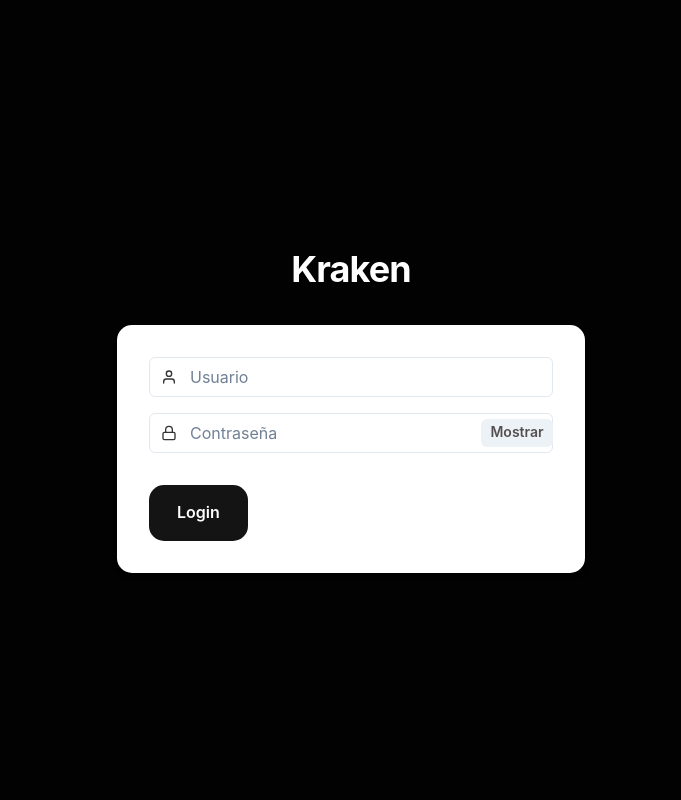
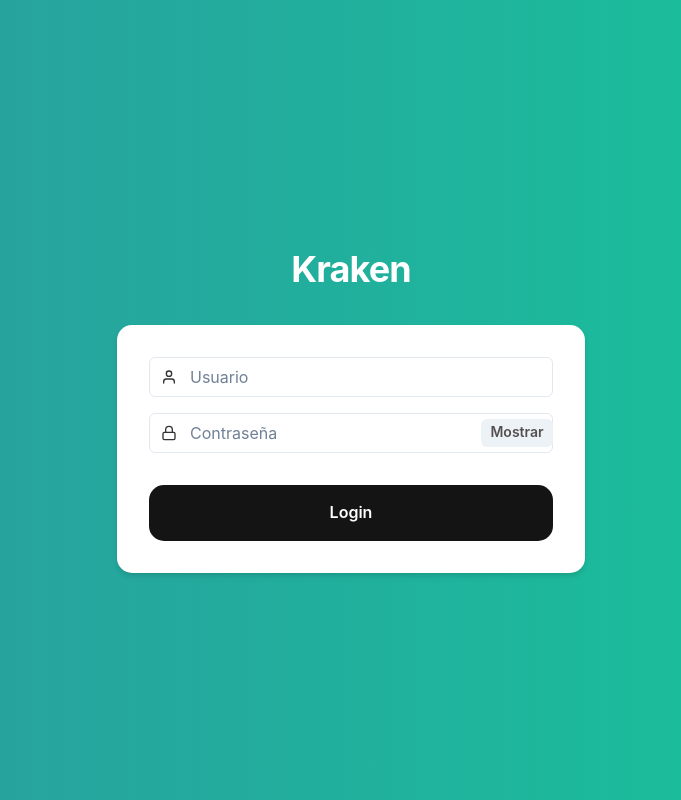
Before and after one commit to luis88l/chakraken, a Next.js app: page / in a window 1280 px wide. Shown: the whole page, without its empty margins (289-970 px from the left). Built offline with nearby package versions, Linux system fonts and the light colour scheme.

Commit message:
cambios de login y form de login

```diff
--- a/src/pages/index.tsx
+++ b/src/pages/index.tsx
@@ -12,15 +12,24 @@
 } from "@chakra-ui/react";
 import { FiLock, FiUser } from "react-icons/fi";
 
-import { useState } from "react";
+import { useRef, useState } from "react";
 import Link from "next/link";
+import Head from "next/head";
 
 const Index = () => {
 	const [showPassword, setShowPassword] = useState(false);
 	const handleShowClick = () => setShowPassword(!showPassword);
+	const userInputRef = useRef();
+	const passwordInputRef = useRef();
+
+	async function loginSubmitHandler(event) {
+		event.preventDefault();
+		console.log(userInputRef.current, passwordInputRef.current);
+	}
 
 	return (
 		<Flex
+			className="gradient-login"
 			flexDirection="column"
 			width="100wh"
 			height="100vh"
@@ -29,6 +38,9 @@
 			backgroundColor="#020202"
 			color="#fff"
 		>
+			<Head>
+				<title>Kraken | Login</title>
+			</Head>
 			<Stack
 				flexDir="column"
 				mb="1"
@@ -44,7 +56,7 @@
 					Kraken
 				</Heading>
 				<Box minW={{ base: "100%", md: "468px" }}>
-					<form>
+					<form onSubmit={loginSubmitHandler}>
 						<Stack
 							spacing={4}
 							p="2rem"
@@ -57,7 +69,7 @@
 									<InputLeftElement pointerEvents="none" color="#333">
 										<FiUser color="#333" />
 									</InputLeftElement>
-									<Input type="text" placeholder="Usuario" />
+									<Input type="text" placeholder="Usuario" ref={userInputRef} />
 								</InputGroup>
 							</FormControl>
 							<FormControl>
@@ -66,6 +78,7 @@
 										<FiLock color="#333" />
 									</InputLeftElement>
 									<Input
+										ref={passwordInputRef}
 										type={showPassword ? "text" : "password"}
 										placeholder="Contraseña"
 									/>
@@ -81,7 +94,6 @@
 									</InputRightElement>
 								</InputGroup>
 							</FormControl>
-							<Link href={"/dashboard"}>
 							<Button
 								mt={4}
 								bgColor="blackAlpha.900"
@@ -94,7 +106,6 @@
 							>
 								Login
 							</Button>
-							</Link>
 						</Stack>
 					</form>
 				</Box>
--- a/src/styles/globals.css
+++ b/src/styles/globals.css
@@ -19,6 +19,49 @@
 	margin-bottom: 2em;
 }
 
+.gradient-login {
+	background: linear-gradient(270deg, #15c89a, #5a3aaa, #df0b4b);
+	background-size: 600% 600%;
+
+	-webkit-animation: AnimationName 17s ease infinite;
+	-moz-animation: AnimationName 17s ease infinite;
+	animation: AnimationName 17s ease infinite;
+}
+
+@-webkit-keyframes AnimationName {
+	0% {
+		background-position: 0% 50%;
+	}
+	50% {
+		background-position: 100% 50%;
+	}
+	100% {
+		background-position: 0% 50%;
+	}
+}
+@-moz-keyframes AnimationName {
+	0% {
+		background-position: 0% 50%;
+	}
+	50% {
+		background-position: 100% 50%;
+	}
+	100% {
+		background-position: 0% 50%;
+	}
+}
+@keyframes AnimationName {
+	0% {
+		background-position: 0% 50%;
+	}
+	50% {
+		background-position: 100% 50%;
+	}
+	100% {
+		background-position: 0% 50%;
+	}
+}
+
 @media only screen and (max-width: 767px) {
 	.sidebar-item {
 		margin-bottom: 0 !important;
```
Also changed, not shown: src/fixtures/login.tsx (added, +22 -0 lines). Lines whose indentation alone changed are shown as unchanged.
